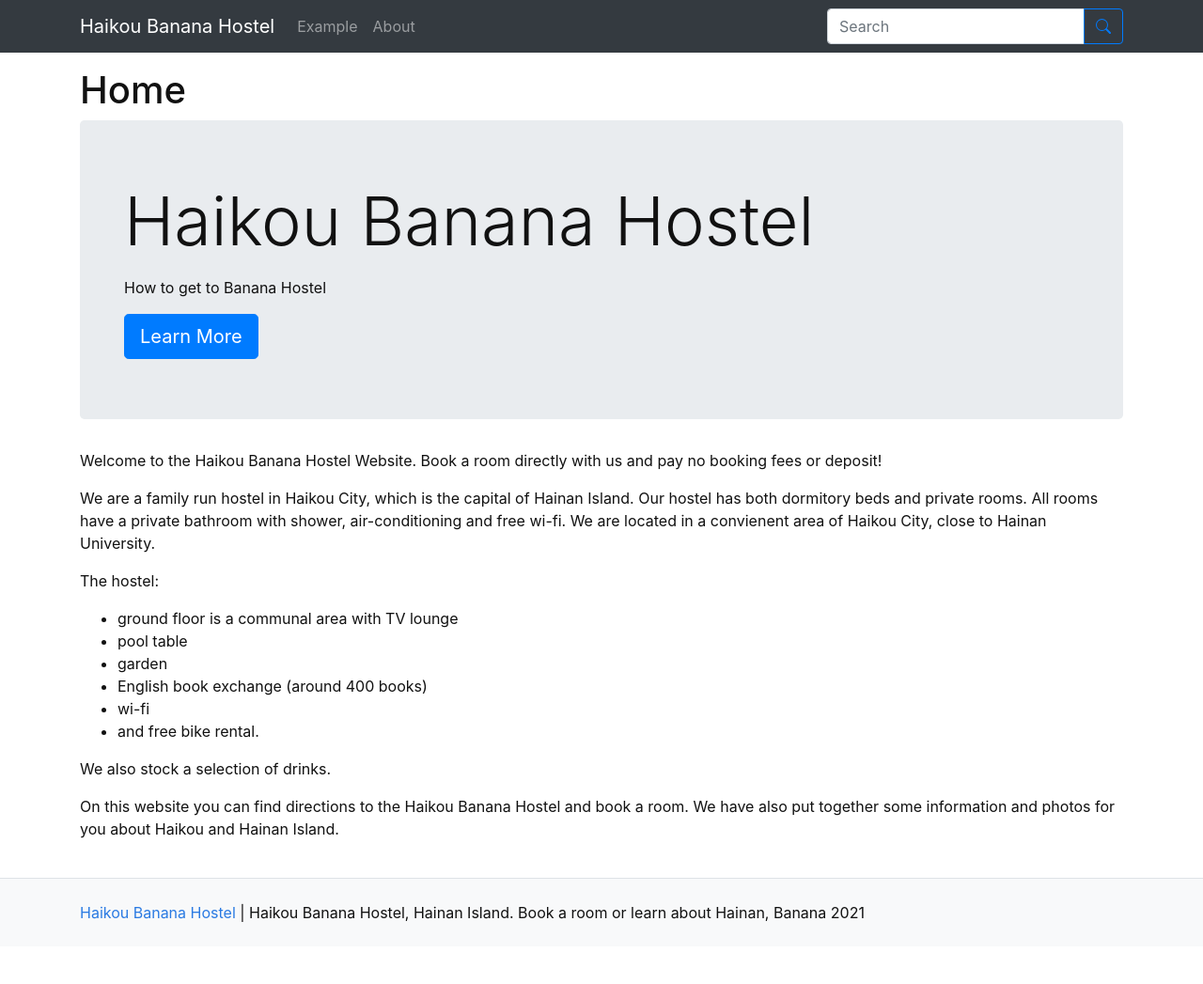
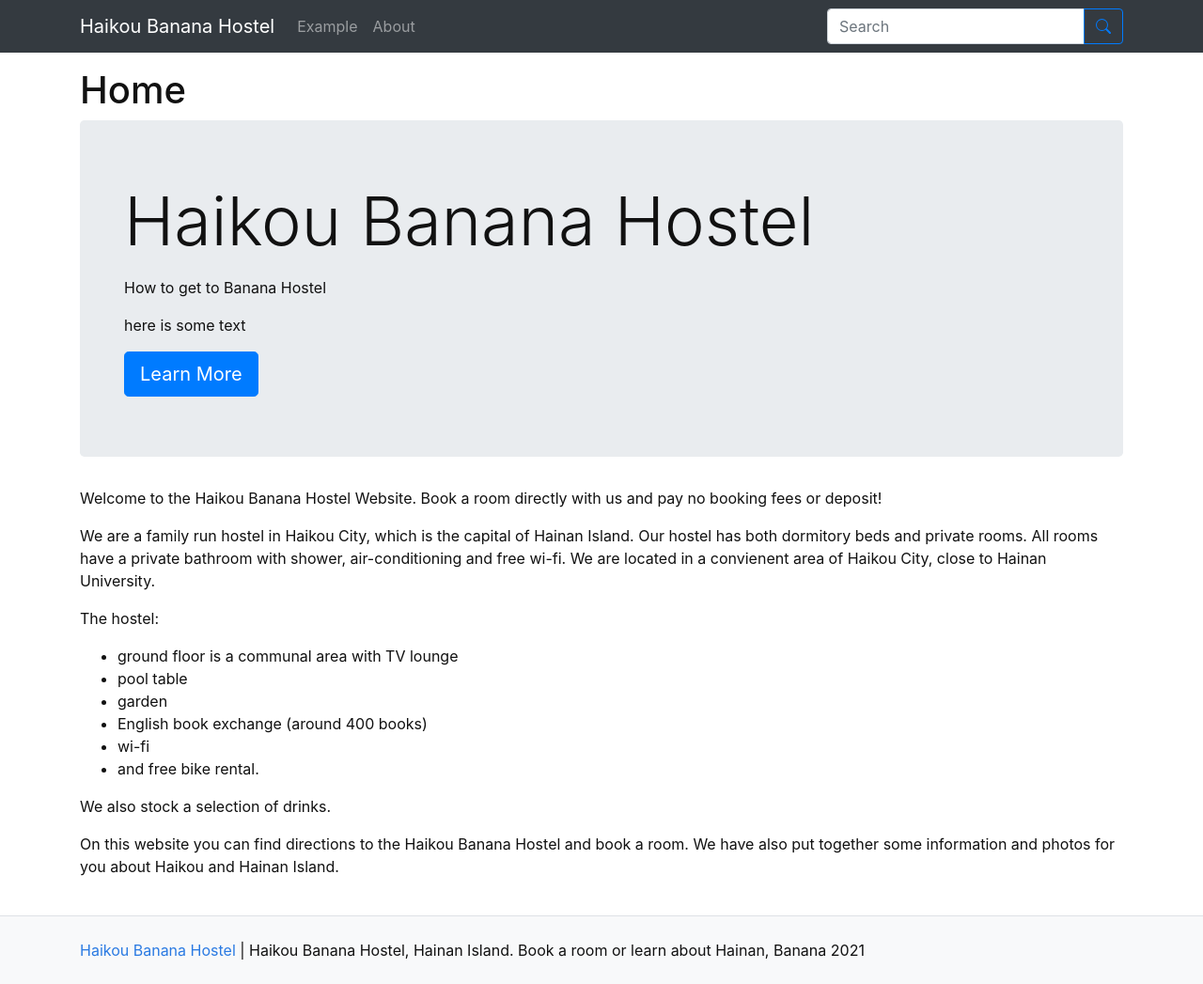
Before and after one commit to pipilu89/bootstrap-template, a Jekyll site: the page built from pages/index.md, in a window 1280 px wide. Shown: the whole page at 94% size. Built offline with Jekyll 4.4.1, drawn with Linux system fonts in a browser that asks for light colours; before the commit the page ends 1007 px from its top, so only the background shows below that.

Commit message:
Update index.md

```diff
--- a/pages/index.md
+++ b/pages/index.md
@@ -3,7 +3,7 @@ title: Home
 layout: page
 ---
 
-{% include jumbotron.html img="https://res.cloudinary.com/dfjb9p5ri/image/upload/w_400/v1616910244/hostel-property/hostel-oct201613_ms3xhb.jpg" title=site.title lead="How to get to Banana Hostel" btn-text="Learn More" btn-link="hostel-location.html" %}
+{% include jumbotron.html text="here is some text" img="https://res.cloudinary.com/dfjb9p5ri/image/upload/w_400/v1616910244/hostel-property/hostel-oct201613_ms3xhb.jpg" title=site.title lead="How to get to Banana Hostel" btn-text="Learn More" btn-link="hostel-location.html" %}
 
 Welcome to the Haikou Banana Hostel Website. Book a room directly with us and pay no booking fees or deposit!
 
```
